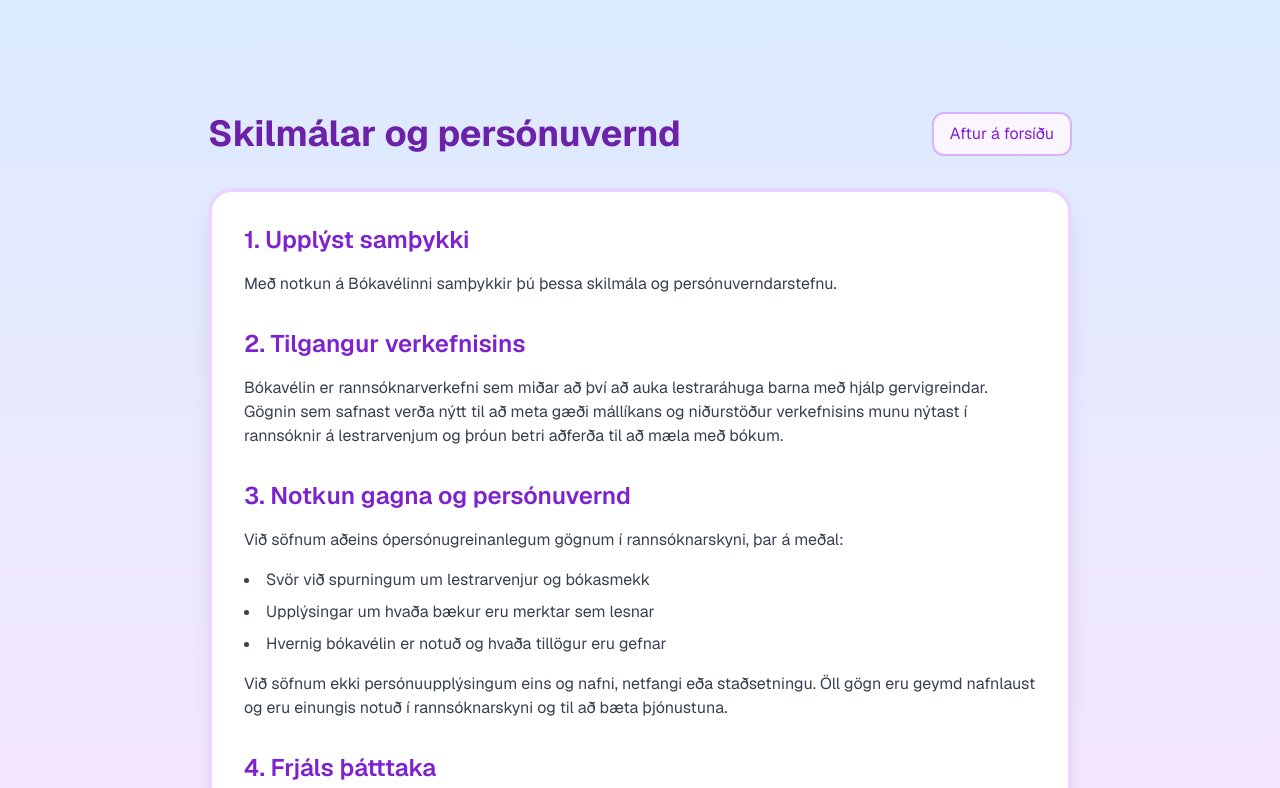
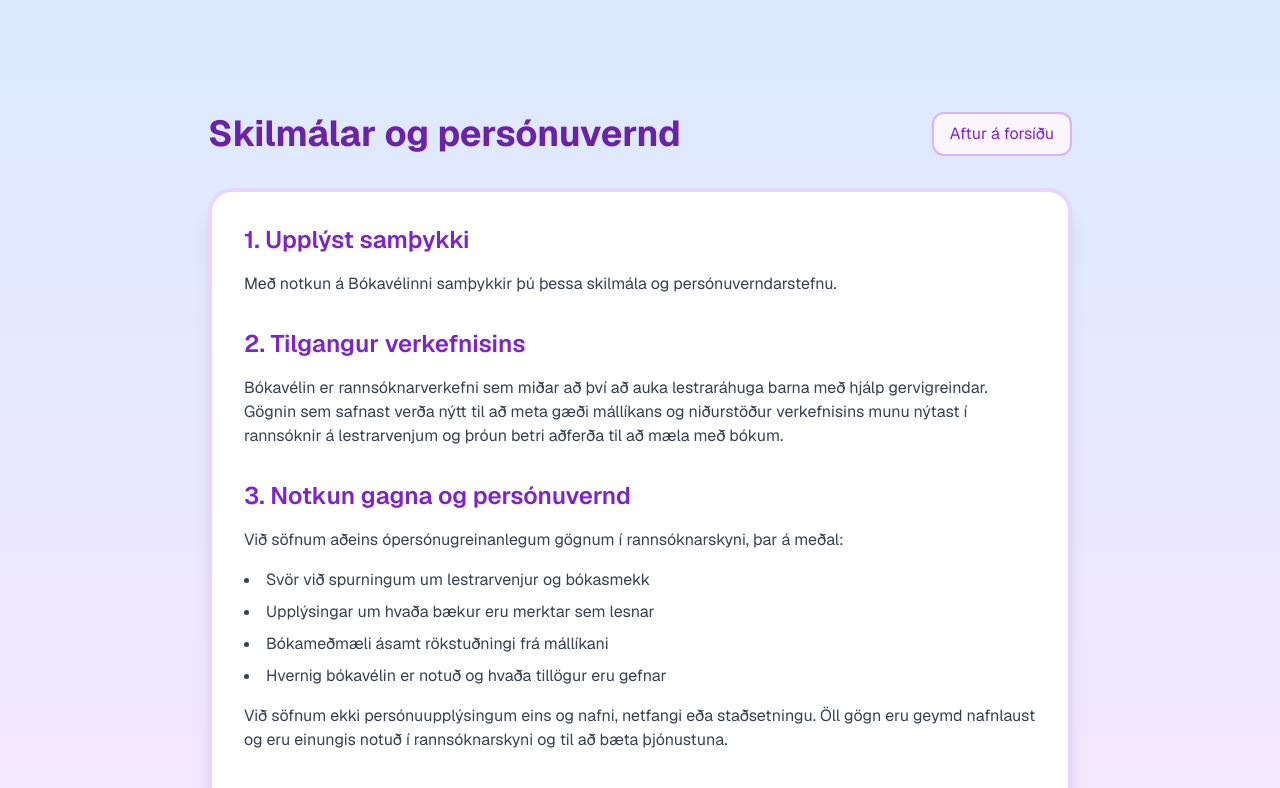
Before and after one commit to steinarbragi/msc-bokapp, a Next.js app: page /skilmalar in a window 1280 px wide. Shown: the top 788 px of the page. Built offline with nearby package versions, Linux system fonts and the light colour scheme.

Commit message:
update terms

```diff
--- a/src/app/skilmalar/page.tsx
+++ b/src/app/skilmalar/page.tsx
@@ -52,6 +52,7 @@ export default function TermsPage() {
             <ul className='list-inside list-disc space-y-2 text-gray-700'>
               <li>Svör við spurningum um lestrarvenjur og bókasmekk</li>
               <li>Upplýsingar um hvaða bækur eru merktar sem lesnar</li>
+              <li>Bókameðmæli ásamt rökstuðningi frá mállíkani</li>
               <li>Hvernig bókavélin er notuð og hvaða tillögur eru gefnar</li>
             </ul>
             <p className='text-gray-700'>
```
